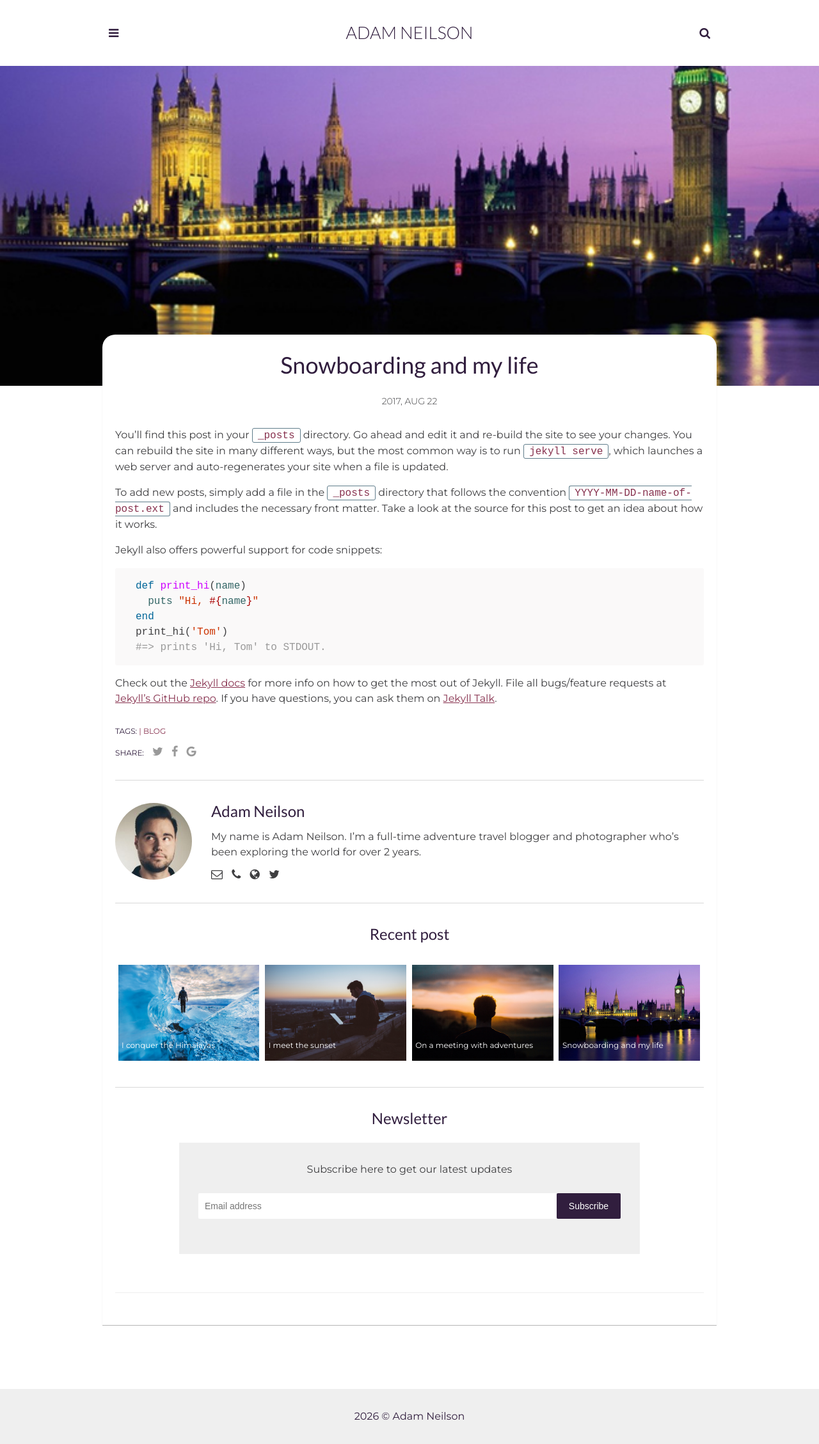
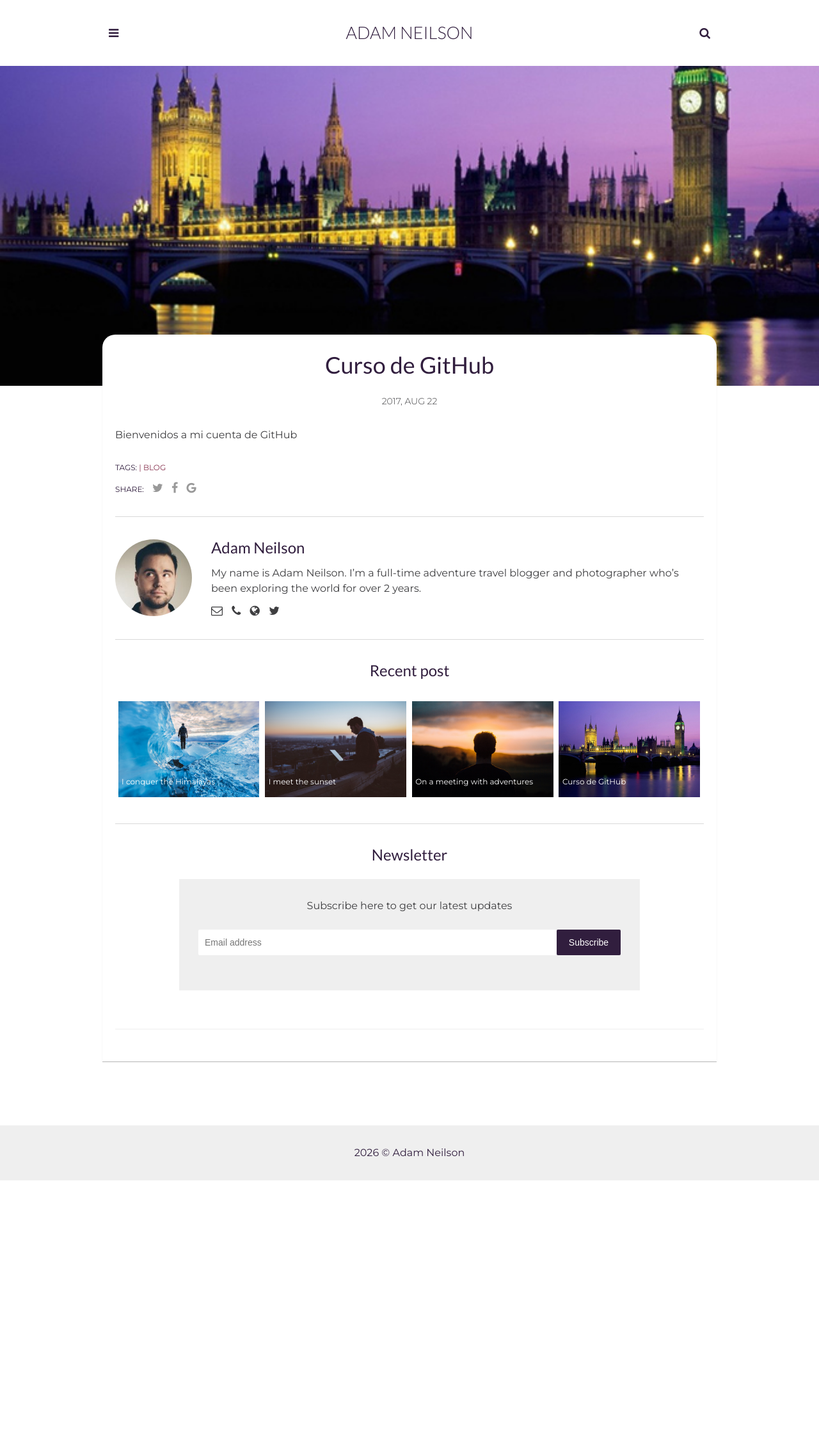
Before and after one commit to JoseArnaiz/adam-blog, a Jekyll site: the page built from _posts/2026-11-09-Bienvenidos-a-mi-cuenta-de-GitHub.markdown, in a window 1280 px wide. Shown: the whole page at 64% size. Built offline with Jekyll 4.4.1, drawn with Linux system fonts in a browser that asks for light colours; comment, search, counter and statistics services are not loaded.

```diff
--- a/_posts/2026-11-09-Bienvenidos-a-mi-cuenta-de-GitHub.markdown
+++ b/_posts/2026-11-09-Bienvenidos-a-mi-cuenta-de-GitHub.markdown
@@ -1,28 +1,10 @@
 ---
 layout: post
-title:  Snowboarding and my life
+title:  Curso de GitHub
 date:   2017-08-22 13:32:20 +0300
 description: Bienbenidos # Add post description (optional)
 img: imagen3.jpg # Add image post (optional)
 tags: [Blog]
-author: Jose Arnaiz
+author: Jose Arnaiz Garcia
 ---
-You’ll find this post in your `_posts` directory. Go ahead and edit it and re-build the site to see your changes. You can rebuild the site in many different ways, but the most common way is to run `jekyll serve`, which launches a web server and auto-regenerates your site when a file is updated.
-
-To add new posts, simply add a file in the `_posts` directory that follows the convention `YYYY-MM-DD-name-of-post.ext` and includes the necessary front matter. Take a look at the source for this post to get an idea about how it works.
-
-Jekyll also offers powerful support for code snippets:
-
-{% highlight ruby %}
-def print_hi(name)
-  puts "Hi, #{name}"
-end
-print_hi('Tom')
-#=> prints 'Hi, Tom' to STDOUT.
-{% endhighlight %}
-
-Check out the [Jekyll docs][jekyll-docs] for more info on how to get the most out of Jekyll. File all bugs/feature requests at [Jekyll’s GitHub repo][jekyll-gh]. If you have questions, you can ask them on [Jekyll Talk][jekyll-talk].
-
-[jekyll-docs]: https://jekyllrb.com/docs/home
-[jekyll-gh]:   https://github.com/jekyll/jekyll
-[jekyll-talk]: https://talk.jekyllrb.com/
+Bienvenidos a mi cuenta de GitHub
```
